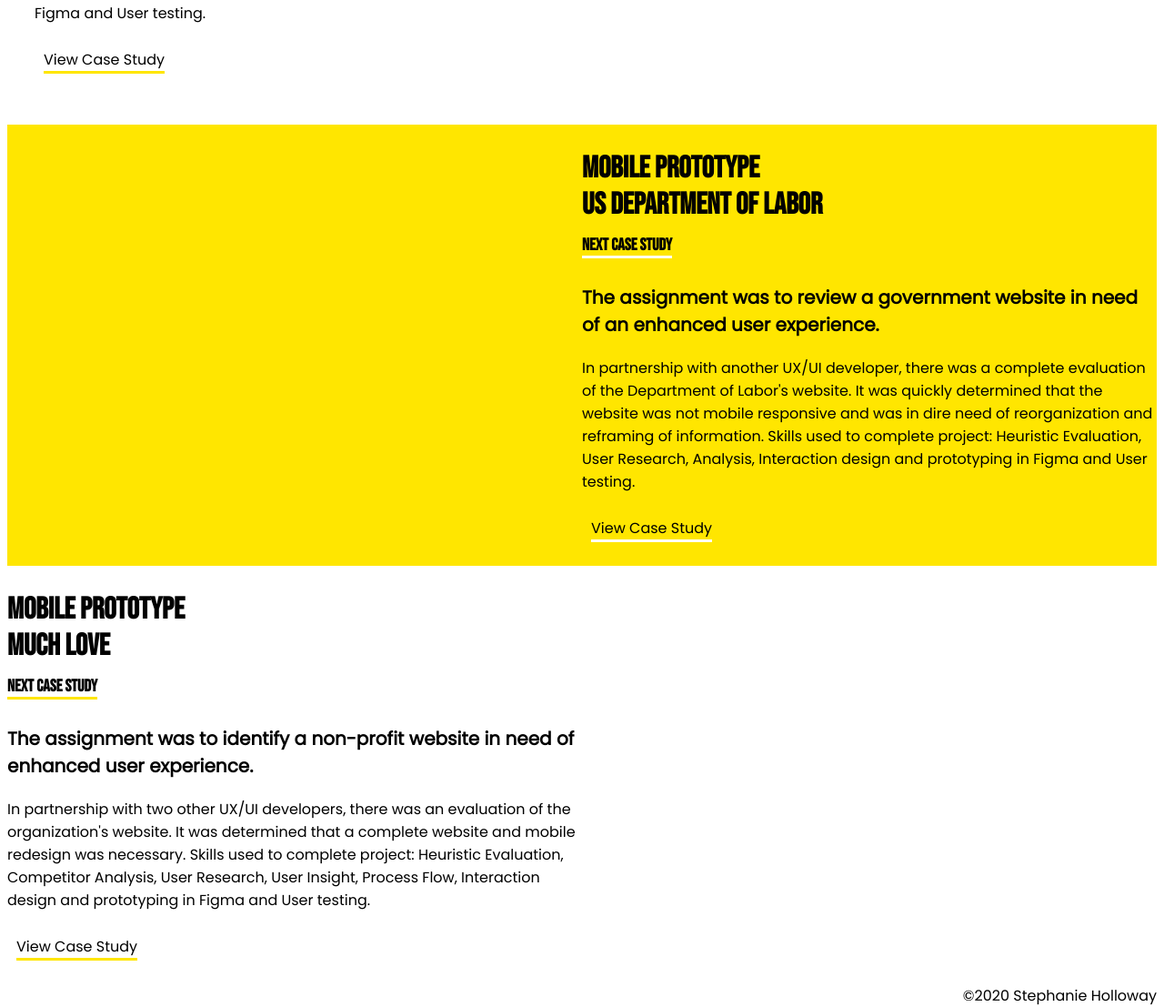
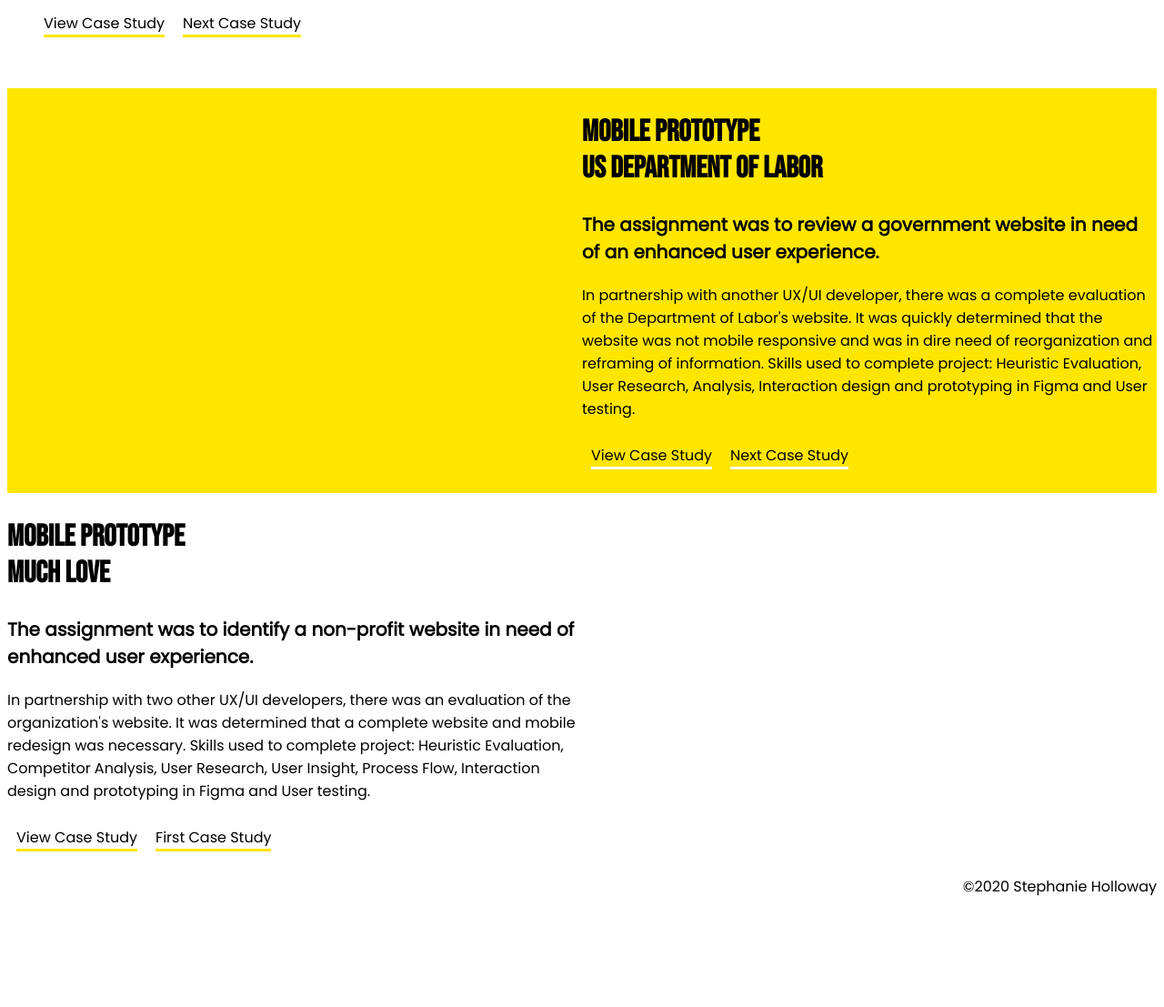
Before and after one commit to intlydefined/UX_UI_HW_19, a plain HTML site: page myWork.html in a window 1280 px wide. Shown: the part 578-1685 px from the top of the page at 91% size. After the commit the page ends 1565 px from the top, so only its background shows below. Drawn offline with nearby package versions, Linux system fonts and the light colour scheme.

Commit message:
Implement feedback

```diff
--- a/css/index.css
+++ b/css/index.css
@@ -16,21 +16,6 @@ h1{
 h2 {
    font-family: 'Bebas Neue', cursive;
    font-size: 25pt;
-}
-
-h2 a.scroll {
-    font-size: 14pt;
-    text-decoration: none;
-    border-bottom: 3px solid #FFE600;
-}
-
-.yellow-bg h2 a.scroll {
-    border-bottom: 3px solid white !important;
-}
-
-h2 a.scroll:hover {
-    text-decoration: none;
-    border-bottom: 3px solid black;
 }
 
 h3 {
--- a/myWork.html
+++ b/myWork.html
@@ -25,7 +25,6 @@
                     <h2>
                         Mobile Prototype<br/>
                         Hobby + Paste<br/>
-                        <a class="scroll" href="#scroll2">Next Case Study</a>
                     </h2>
                     <h3>
                         The assignment was to develop a solution for a modern day traveler.
@@ -37,6 +36,7 @@
                     </p>
                     <p id="webpages">
                         <a href="">View Case Study</a>
+                        <a class="scroll" href="#scroll2">Next Case Study</a>
                     </p>
                 </div>
                 <div class="right-side">
@@ -52,7 +52,6 @@
                 <h2>
                     Mobile Prototype<br/>
                     US Department of Labor<br/>
-                    <a class="scroll" href="#scroll3">Next Case Study</a>
                 </h2>
                 <h3>
                     The assignment was to review a government website in need of an enhanced user experience.
@@ -64,6 +63,7 @@
                 </p>
                 <p id="webpages">
                     <a href="">View Case Study</a>
+                    <a class="scroll" href="#scroll3">Next Case Study</a>
                 </p>
             </div>
         </section>
@@ -72,7 +72,6 @@
                 <h2>
                     Mobile Prototype<br/>
                     Much Love<br/>
-                    <a class="scroll" href="#scroll1">Next Case Study</a>
                 </h2>
                 <h3>
                     The assignment was to identify a non-profit website in need of enhanced user experience.
@@ -84,6 +83,7 @@
                 </p>
                 <p id="webpages">
                     <a href="">View Case Study</a>
+                    <a class="scroll" href="#scroll1">First Case Study</a>
                 </p>
             </div>
             <div class="right-side">
```
